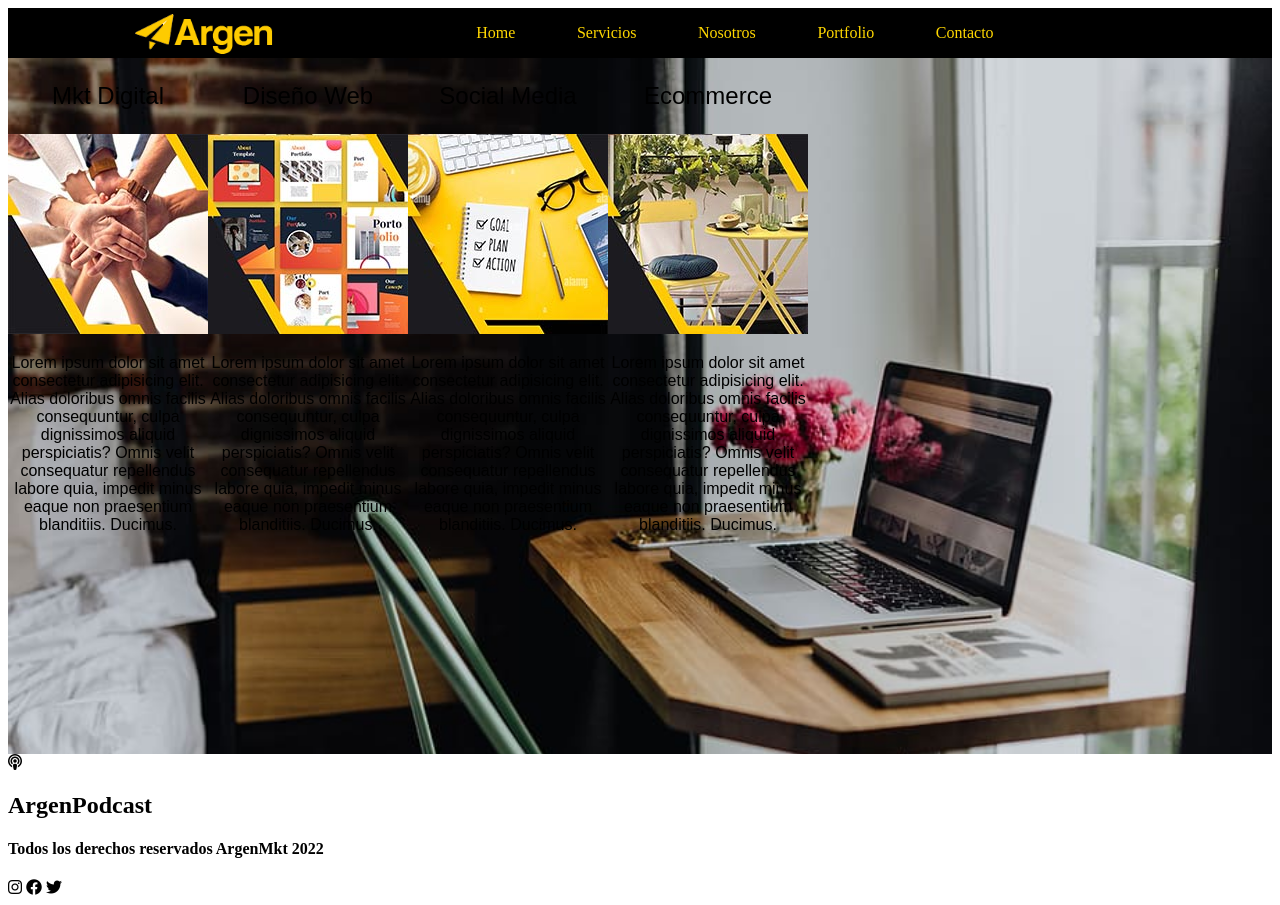
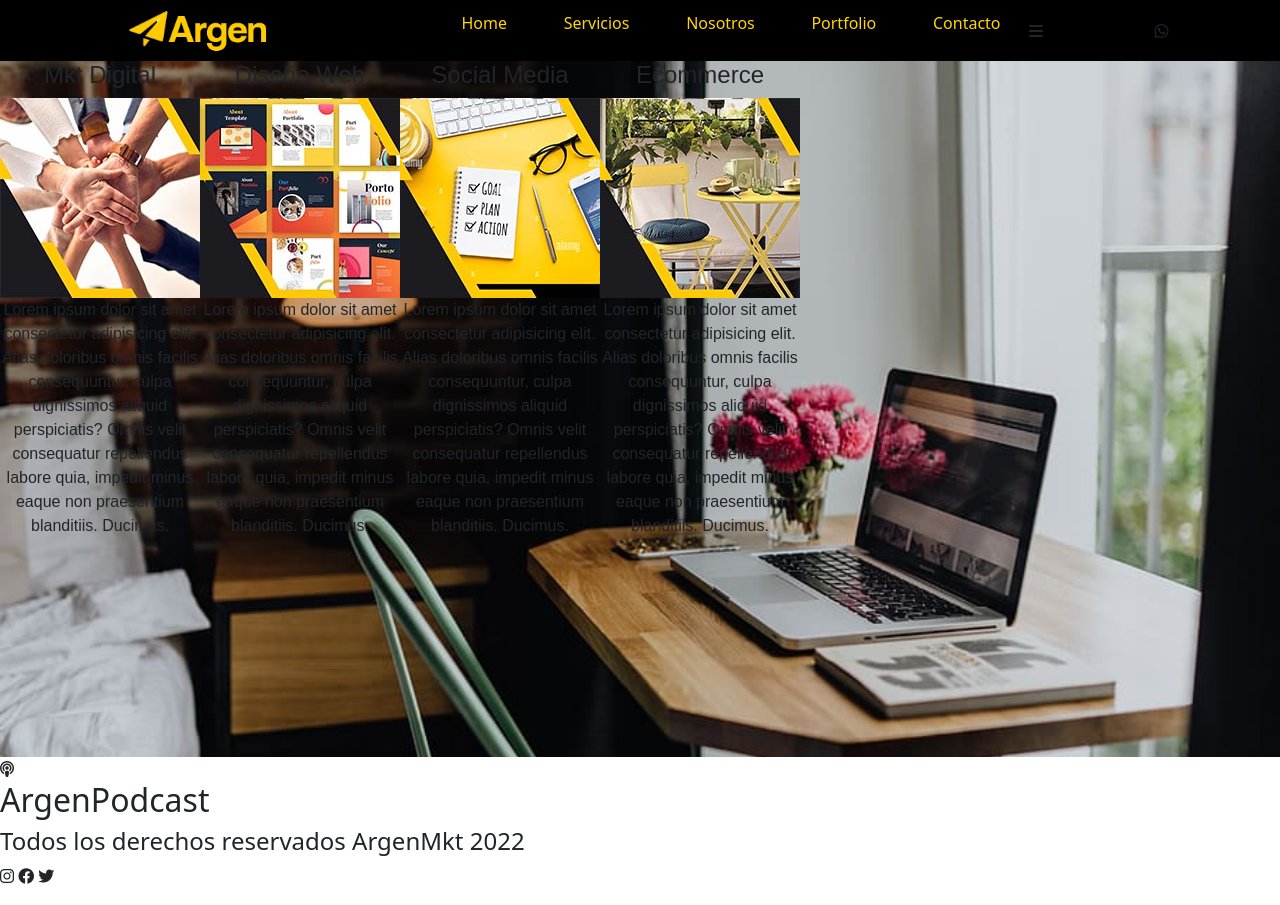
Before and after one commit to vivito22/firstprojetreposit, a plain HTML site: page pages/servicios.html in a window 1280 px wide. Drawn offline with nearby package versions, Linux system fonts and the light colour scheme; files whose address does not match are found by name.

Commit message:
actualizando mis archivos con sass

```diff
--- a/pages/servicios.html
+++ b/pages/servicios.html
@@ -10,7 +10,8 @@
     <meta name="keywords"  content="Marketing, Digital, Ecommerce, Diseño, Branding, Social media, Social Management, Desarrollo Web">
 
     <title>ArgenMKT Servicios</title>
-
+    <!--BOORSTRAP-->
+    <link href="https://cdn.jsdelivr.net/npm/bootstrap@5.1.3/dist/css/bootstrap.min.css" rel="stylesheet" integrity="sha384-1BmE4kWBq78iYhFldvKuhfTAU6auU8tT94WrHftjDbrCEXSU1oBoqyl2QvZ6jIW3" crossorigin="anonymous">
     <link rel="stylesheet" href="../css/style.css">
     <link rel="stylesheet" href="../css/mediaQueries.css">
     <link rel="stylesheet" href="https://use.fontawesome.com/releases/v6.1.1/css/all.css" integrity="sha384-/frq1SRXYH/bSyou/HUp/hib7RVN1TawQYja658FEOodR/FQBKVqT9Ol+Oz3Olq5" crossorigin="anonymous">
@@ -26,7 +27,7 @@
                 <li><a href="servicios.html">Servicios</a></li>
                 <li><a href="./nosotros.html">Nosotros</a></li>
                 <li><a href="./portfolio.html">Portfolio</a></li>
-                <li><a href="../pages/contacto.html">Contacto</a></li>
+                <li><a href="./contacto.html">Contacto</a></li>
             </ul>
 
             <div class="menu-bar" id="menu-bar">
--- a/scss/style.scss
+++ b/scss/style.scss
@@ -3,6 +3,7 @@
 @import "header";
 @import "background";
 @import "containers";
+@import "maps";
 
 $margin: 0;
 $padding: 0;
```
